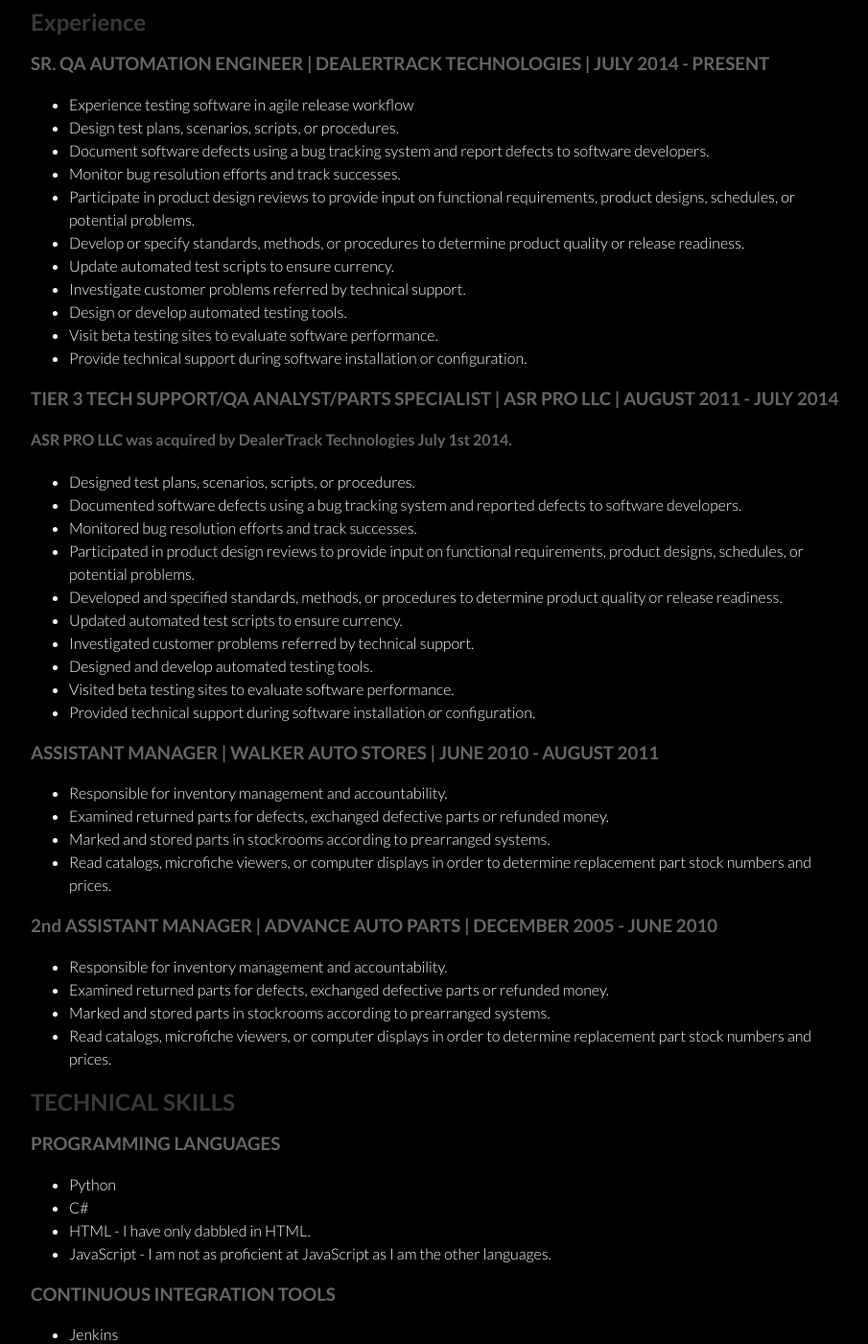
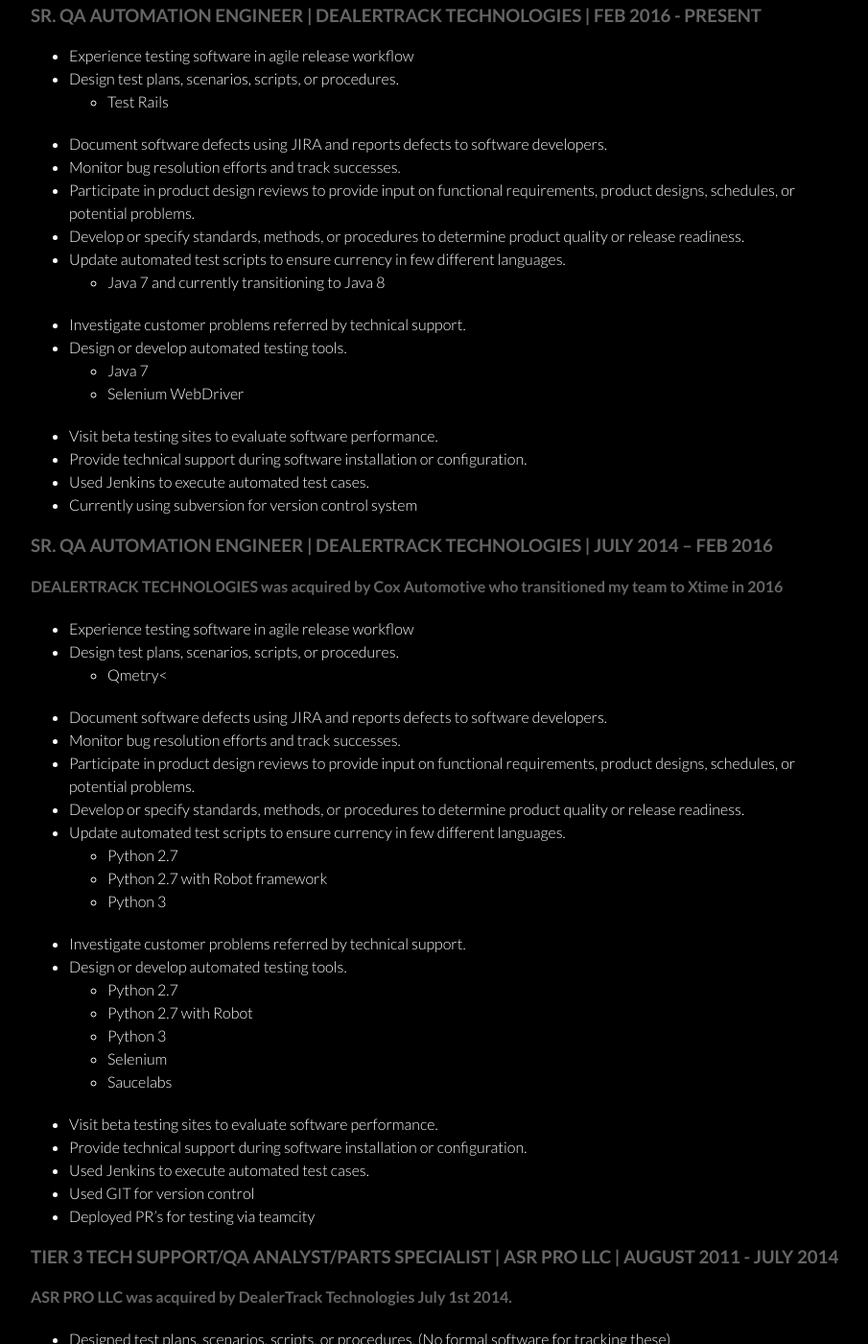
Before and after one commit to tmonck/tmonck.github.io, a Jekyll site: the page built from Resume.html, in a window 1280 px wide and 1400 px high, scrolled down 424 px. Shown: the whole window at 96% size, without its empty margins (178-1083 px from the left). Built offline with Jekyll 4.4.1, drawn with Linux system fonts in a browser that asks for light colours; some of the changed text lies outside the part shown.

Commit message:
Update resume and add ability for someone to download

```diff
--- a/Resume.html
+++ b/Resume.html
@@ -3,30 +3,77 @@ layout: default
 title: Tom Monck JR by tmonck
 ---
 
-<h1>Thomas Monck JR</h1>
-
-<p>919-792-8413 | juniormonck@gmail.com</p>
-
+<ul>
+	<li><a href="Documents/resume" download>Download</a></li>
+</ul>
 <h2>Objective</h2>
 
 <p>To leverage my curiosity and talent for figuring things out to help develop robust and well-written software as both a software test engineer and developer.</p>
 
 <h2>Experience</h2>
 
-<h3>SR. QA AUTOMATION ENGINEER | DEALERTRACK TECHNOLOGIES | JULY 2014 - PRESENT</h3>
+<h3>SR. QA AUTOMATION ENGINEER | DEALERTRACK TECHNOLOGIES | FEB 2016 - PRESENT</h3>
 
 <ul>
     <li>Experience testing software in agile release workflow</li>
 	<li>Design test plans, scenarios, scripts, or procedures.</li>
-    <li>Document software defects using a bug tracking system and report defects to software developers.</li>
+		<ul>
+			<li>Test Rails</li>
+		</ul>
+	<li>Document software defects using  JIRA and reports defects to software developers.</li>
 	<li>Monitor bug resolution efforts and track successes.</li>
 	<li>Participate in product design reviews to provide input on functional requirements, product designs, schedules, or potential problems.</li>
 	<li>Develop or specify standards, methods, or procedures to determine product quality or release readiness.</li>
-    <li>Update automated test scripts to ensure currency.</li>
+	<li>Update automated test scripts to ensure currency in few different languages.</li>
+		<ul>
+			<li>Java 7 and currently transitioning to Java 8</li>
+		</ul>
 	<li>Investigate customer problems referred by technical support.</li>
 	<li>Design or develop automated testing tools.</li>
+		<ul>
+			<li>Java 7</li>
+			<li>Selenium WebDriver</li>
+		</ul>
 	<li>Visit beta testing sites to evaluate software performance.</li>
 	<li>Provide technical support during software installation or configuration.</li>
+	<li>Used Jenkins to execute automated test cases.</li>
+	<li>Currently using subversion for version control system</li>
+
+</ul>
+
+<h3>SR. QA AUTOMATION ENGINEER | DEALERTRACK TECHNOLOGIES | JULY 2014 – FEB 2016</h3>
+<h4>DEALERTRACK TECHNOLOGIES  was acquired by Cox Automotive who transitioned my team to Xtime in 2016</h4>
+
+<ul>
+    <li>Experience testing software in agile release workflow</li>
+	<li>Design test plans, scenarios, scripts, or procedures.</li>
+		<ul>
+			<li>Qmetry<</li>
+		</ul>
+	<li>Document software defects using  JIRA and reports defects to software developers.</li>
+	<li>Monitor bug resolution efforts and track successes.</li>
+	<li>Participate in product design reviews to provide input on functional requirements, product designs, schedules, or potential problems.</li>
+	<li>Develop or specify standards, methods, or procedures to determine product quality or release readiness.</li>
+	<li>Update automated test scripts to ensure currency in few different languages.</li>
+		<ul>
+			<li>Python 2.7</li>
+			<li>Python 2.7 with Robot framework</li>
+			<li>Python 3</li>
+		</ul>
+	<li>Investigate customer problems referred by technical support.</li>
+	<li>Design or develop automated testing tools.</li>
+		<ul>
+			<li>Python 2.7</li>
+			<li>Python 2.7 with Robot</li>
+			<li>Python 3</li>
+			<li>Selenium</li>
+			<li>Saucelabs</li>
+		</ul>
+	<li>Visit beta testing sites to evaluate software performance.</li>
+	<li>Provide technical support during software installation or configuration. </li>
+	<li>Used Jenkins to execute automated test cases.</li>
+	<li>Used GIT for version control </li>
+	<li>Deployed PR’s for testing via teamcity</li>
 </ul>
 
 <h3>TIER 3 TECH SUPPORT/QA ANALYST/PARTS SPECIALIST | ASR PRO LLC | AUGUST 2011 - JULY 2014</h3>
@@ -34,34 +81,24 @@ title: Tom Monck JR by tmonck
 <h4>ASR PRO LLC was acquired by DealerTrack Technologies July 1st 2014.</h4>
 
 <ul>
-    <li>Designed test plans, scenarios, scripts, or procedures.</li>
-    <li>Documented software defects using a bug tracking system and reported defects to software developers.</li>
+    <li>Designed test plans, scenarios, scripts, or procedures. (No formal software for tracking these)</li>
+	<li>Documented software defects using Jira and Unfuddle then report defects to software developers.</li>
 	<li>Monitored bug resolution efforts and track successes.</li>
 	<li>Participated in product design reviews to provide input on functional requirements, product designs, schedules, or potential problems.</li>
 	<li>Developed and specified standards, methods, or procedures to determine product quality or release readiness.</li>
 	<li>Updated automated test scripts to ensure currency.</li>
+		<ul>
+			<li>C#</li>
+		</ul>
 	<li>Investigated customer problems referred by technical support.</li>
 	<li>Designed and develop automated testing tools.</li>
+		<ul>
+			<li>C#</li>
+		</ul>
 	<li>Visited beta testing sites to evaluate software performance.</li>
-    <li>Provided technical support during software installation or configuration.</li>
-</ul>
-
-<h3>ASSISTANT MANAGER | WALKER AUTO STORES | JUNE 2010 - AUGUST 2011</h3>
-
-<ul>
-    <li>Responsible for inventory management and accountability.</li>
-    <li>Examined returned parts for defects, exchanged defective parts or refunded money.</li>
-    <li>Marked and stored parts in stockrooms according to prearranged systems.</li>
-    <li>Read catalogs, microfiche viewers, or computer displays in order to determine replacement part stock numbers and prices.</li>
-</ul>
-
-<h3>2nd ASSISTANT MANAGER | ADVANCE AUTO PARTS | DECEMBER 2005 - JUNE 2010</h3>
-
-<ul>
-    <li>Responsible for inventory management and accountability.</li>
-    <li>Examined returned parts for defects, exchanged defective parts or refunded money.</li>
-    <li>Marked and stored parts in stockrooms according to prearranged systems.</li>
-    <li>Read catalogs, microfiche viewers, or computer displays in order to determine replacement part stock numbers and prices.</li>
+	<li>Provided technical support during software installation or configuration. </li>
+	<li>Used GIT for version control</li>
+	<li>Deployed PR’s for testing via teamcity</li>
 </ul>
 
 <h2>TECHNICAL SKILLS</h2>
```
Also changed, not shown: 1 other file. Lines whose indentation alone changed are shown as unchanged.
